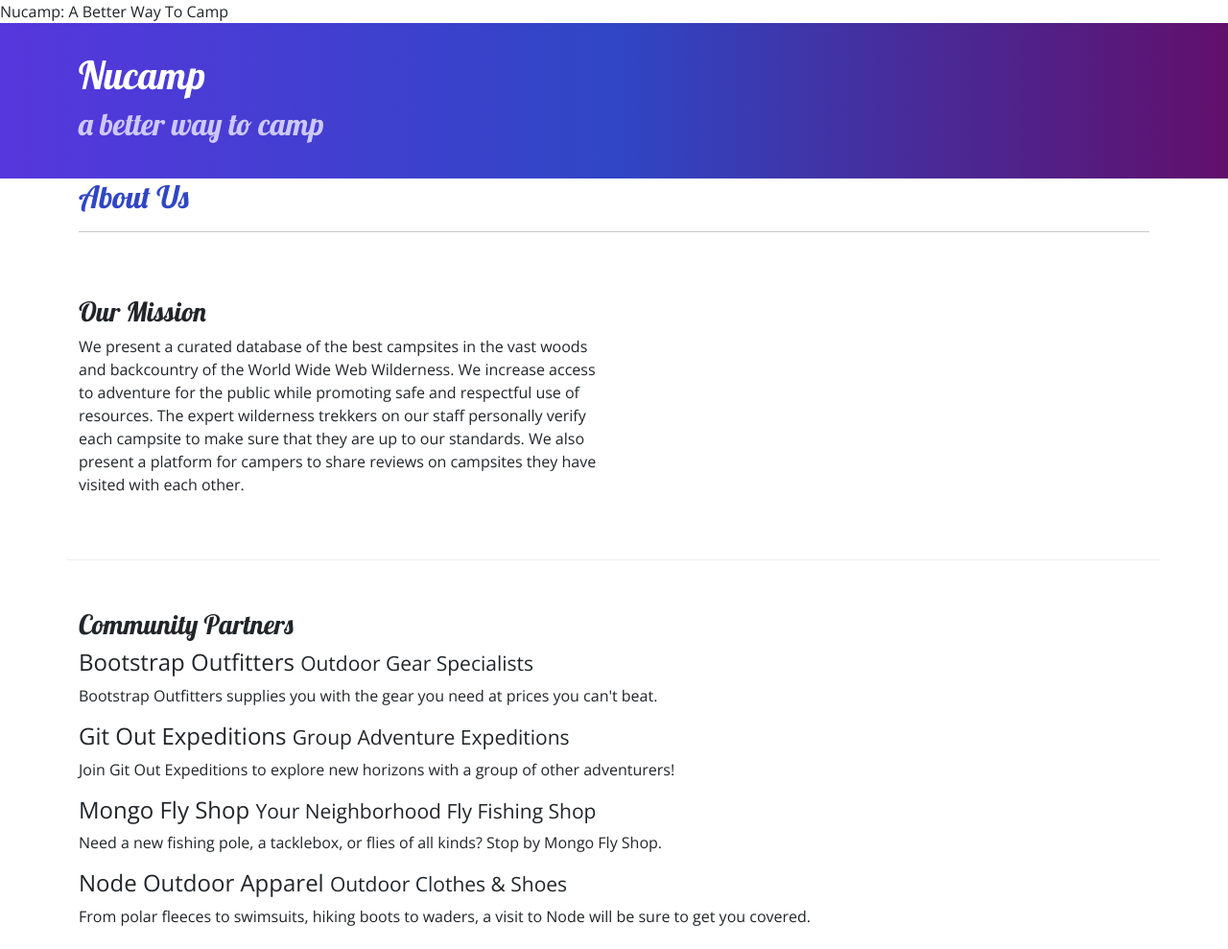
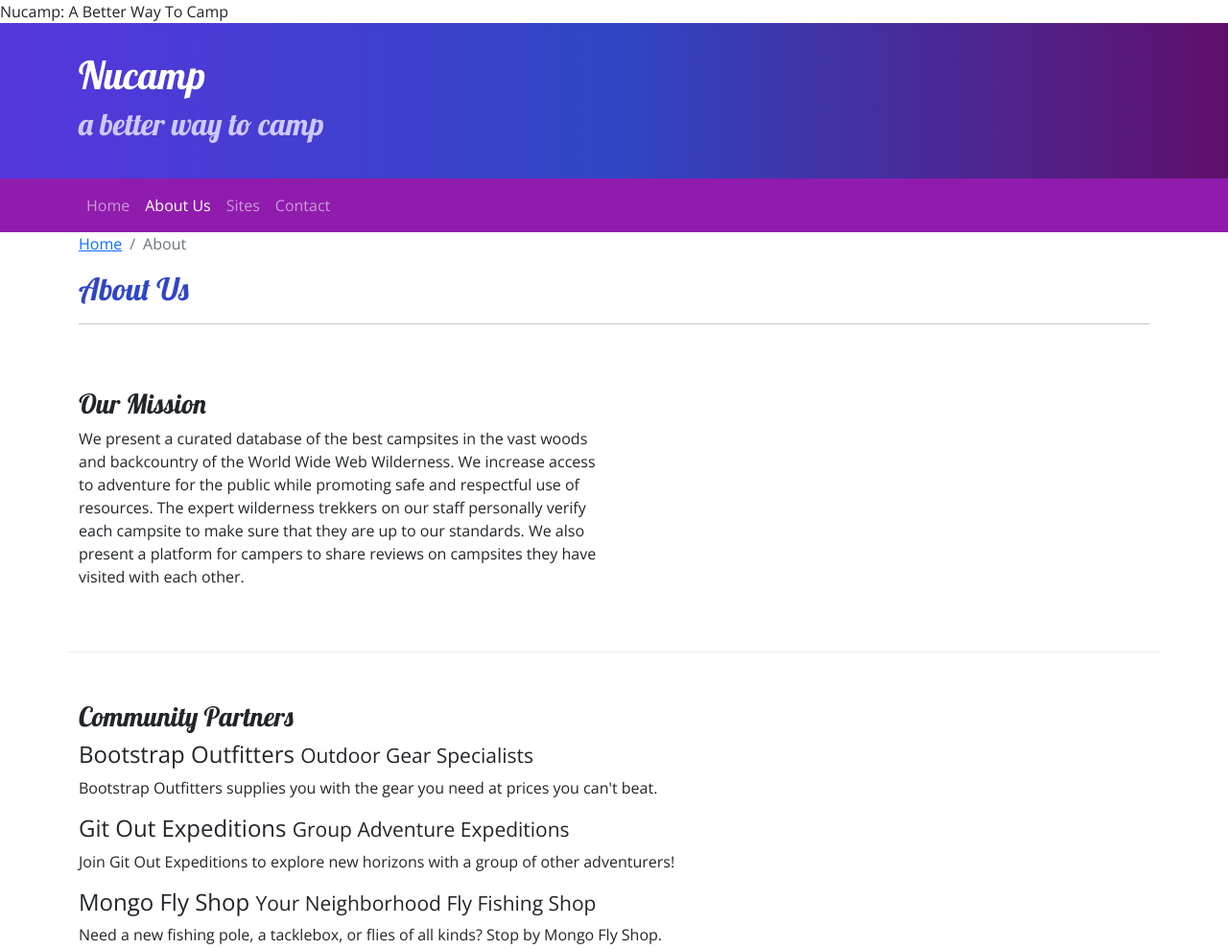
Before and after one commit to henoctshimanga/MyProject, a plain HTML site: page aboutus.html in a window 1280 px wide. Shown: the top 989 px of the page at 96% size. Drawn offline with nearby package versions, Linux system fonts and the light colour scheme.

Commit message:
Navbar and Breadcrumbs

```diff
--- a/aboutus.html
+++ b/aboutus.html
@@ -31,9 +31,30 @@
         </div>
     </header>
 
+    <!-- navbar -->
+    <nav class="navbar navbar-expand-sm navbar-dark sticky-top">
+        <div class="container">
+            <button class="navbar-toggler ms-auto" type="button" data-bs-toggle="collapse" data-bs-target="#nucampNavbar">
+                <span class="navbar-toggler-icon"></span>
+            </button>
+            <div class="collapse navbar-collapse" id="nucampNavbar">
+                <ul class="navbar-nav">
+                    <li class="nav-item"><a class="nav-link" href="index.html">Home</a></li>
+                    <li class="nav-item"><a class="nav-link active" href="#">About Us</a></li>
+                    <li class="nav-item"><a class="nav-link" href="#">Sites</a></li>
+                    <li class="nav-item"><a class="nav-link" href="#">Contact</a></li>
+                </ul>
+            </div>
+        </div>
+    </nav>
+
     <main class="container">
         <div class="row">
             <div class="col-12">
+                <ol class="breadcrumb">
+                    <li class="breadcrumb-item"><a href="index.html">Home</a></li>
+                    <li class="breadcrumb-item active">About</li>
+                </ol>
                <h2>About Us</h2>
                <hr />
             </div>
--- a/css/styles.css
+++ b/css/styles.css
@@ -31,3 +31,7 @@ footer {
     border-bottom: 1px ridge;
     min-height: 200px;
 }
+
+.navbar {
+    background-color: #901CAD;
+}
```
Also changed, not shown: index.html (+16 -0 lines).
